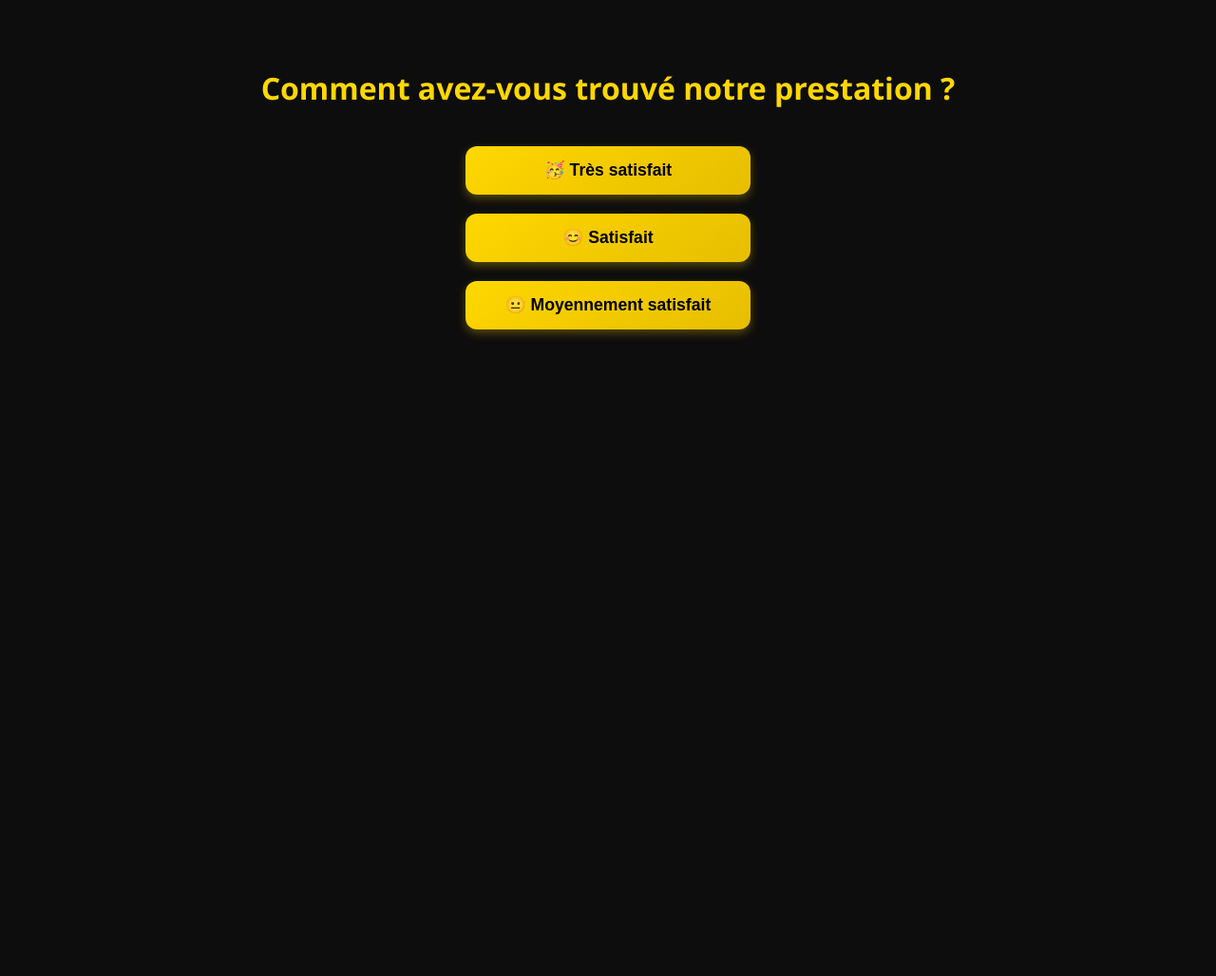
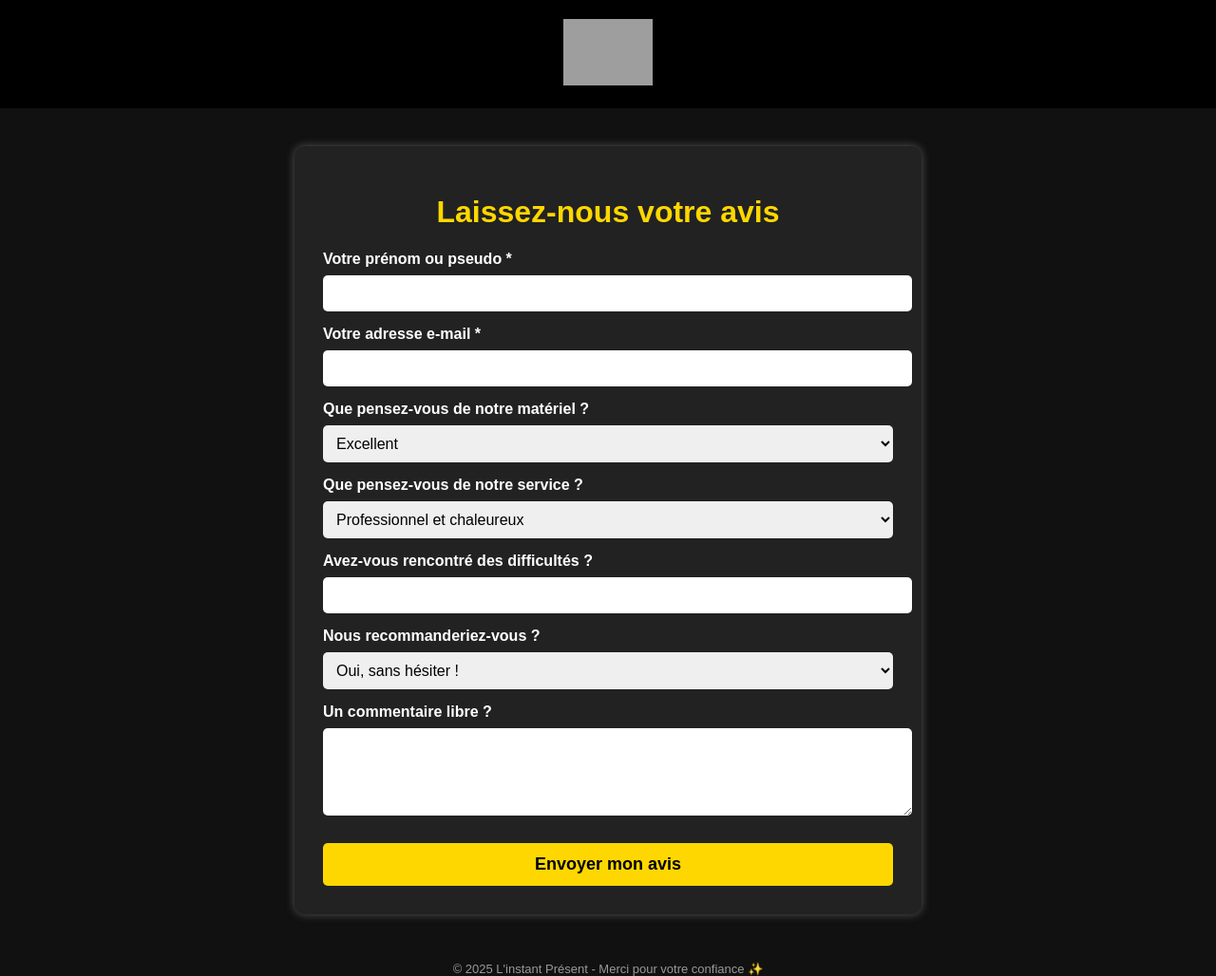
Before and after one commit to Mika974B/instantpresent.github.io, a plain HTML site: page index.html in a window 1280 px wide. Shown: the whole page at 95% size. Before the commit the page ends 800 px from the top, so only its background shows below. Drawn offline with Linux system fonts and the light colour scheme; grey boxes are pictures that could not be loaded.

Commit message:
Update index.html

```diff
--- a/index.html
+++ b/index.html
@@ -2,55 +2,114 @@
 <html lang="fr">
 <head>
     <meta charset="UTF-8">
-<meta name="viewport" content="width=device-width, initial-scale=1">
-<title>Votre avis - L’Instant Présent</title>
+    <title>Laisser un avis - L'instant Présent</title>
+    <meta name="viewport" content="width=device-width, initial-scale=1.0">
     <style>
         body {
-background-color: #0d0d0d;
-color: #ffd700;
-font-family: 'Segoe UI', sans-serif;
+            background-color: #111;
+            font-family: 'Arial', sans-serif;
+            color: white;
+            margin: 0;
+            padding: 0;
+        }
+        header {
+            background-color: #000;
+            padding: 20px;
             text-align: center;
-padding: 50px 20px;
-margin: 0;
+        }
+        header img {
+            height: 70px;
+        }
+        main {
+            max-width: 600px;
+            margin: 40px auto;
+            background-color: #222;
+            padding: 30px;
+            border-radius: 10px;
+            box-shadow: 0 0 10px #555;
         }
         h1 {
-font-size: 2em;
-margin-bottom: 40px;
+            color: gold;
+            text-align: center;
         }
-.button-container {
-display: flex;
-flex-direction: column;
-gap: 20px;
-max-width: 300px;
-margin: 0 auto;
+        label {
+            display: block;
+            margin-top: 15px;
+            font-weight: bold;
         }
-.avis-btn {
-background: linear-gradient(145deg, #ffd700, #e6be00);
+        input, textarea, select {
+            width: 100%;
+            padding: 10px;
+            margin-top: 8px;
+            border-radius: 5px;
             border: none;
-border-radius: 12px;
-padding: 15px 20px;
-font-size: 1.1em;
+            font-size: 16px;
+        }
+        button {
+            margin-top: 25px;
+            width: 100%;
+            padding: 12px;
+            background-color: gold;
+            color: black;
+            border: none;
+            border-radius: 5px;
             font-weight: bold;
-color: #000;
-box-shadow: 0 4px 10px rgba(255, 215, 0, 0.3);
-transition: transform 0.2s ease, box-shadow 0.2s ease;
+            font-size: 18px;
             cursor: pointer;
         }
-.avis-btn:hover {
-transform: scale(1.05);
-box-shadow: 0 6px 14px rgba(255, 215, 0, 0.5);
+        footer {
+            text-align: center;
+            font-size: 13px;
+            color: #999;
+            margin-top: 50px;
         }
     </style>
 </head>
 <body>
+    <header>
+        <img src="https://instantpresent.re/logo.png" alt="Logo L'instant Présent">
+    </header>
+    <main>
+        <h1>Laissez-nous votre avis</h1>
+        <form id="feedbackForm">
+            <label for="name">Votre prénom ou pseudo *</label>
+            <input type="text" id="name" name="name" required>
 
-<h1>Comment avez-vous trouvé notre prestation ?</h1>
+            <label for="email">Votre adresse e-mail *</label>
+            <input type="email" id="email" name="email" required>
 
-<div class="button-container">
-<button class="avis-btn" onclick="window.location.href='commentaire.html?avis=TresSatisfait'">🥳 Très satisfait</button>
-<button class="avis-btn" onclick="window.location.href='commentaire.html?avis=Satisfait'">😊 Satisfait</button>
-<button class="avis-btn" onclick="window.location.href='commentaire.html?avis=Moyennement'">😐 Moyennement satisfait</button>
-</div>
+            <label for="materiel">Que pensez-vous de notre matériel ?</label>
+            <select id="materiel" name="materiel">
+                <option value="Excellent">Excellent</option>
+                <option value="Satisfaisant">Satisfaisant</option>
+                <option value="À améliorer">À améliorer</option>
+            </select>
 
+            <label for="service">Que pensez-vous de notre service ?</label>
+            <select id="service" name="service">
+                <option value="Professionnel et chaleureux">Professionnel et chaleureux</option>
+                <option value="Correct">Correct</option>
+                <option value="Décevant">Décevant</option>
+            </select>
+
+            <label for="problem">Avez-vous rencontré des difficultés ?</label>
+            <input type="text" id="problem" name="problem">
+
+            <label for="recommend">Nous recommanderiez-vous ?</label>
+            <select id="recommend" name="recommend">
+                <option value="Oui, sans hésiter !">Oui, sans hésiter !</option>
+                <option value="Peut-être">Peut-être</option>
+                <option value="Non">Non</option>
+            </select>
+
+            <label for="comment">Un commentaire libre ?</label>
+            <textarea id="comment" name="comment" rows="4"></textarea>
+
+            <button type="submit">Envoyer mon avis</button>
+        </form>
+    </main>
+    <footer>
+        © 2025 L'instant Présent - Merci pour votre confiance ✨
+    </footer>
 </body>
 </html>
```
Lines whose indentation alone changed are shown as unchanged.
